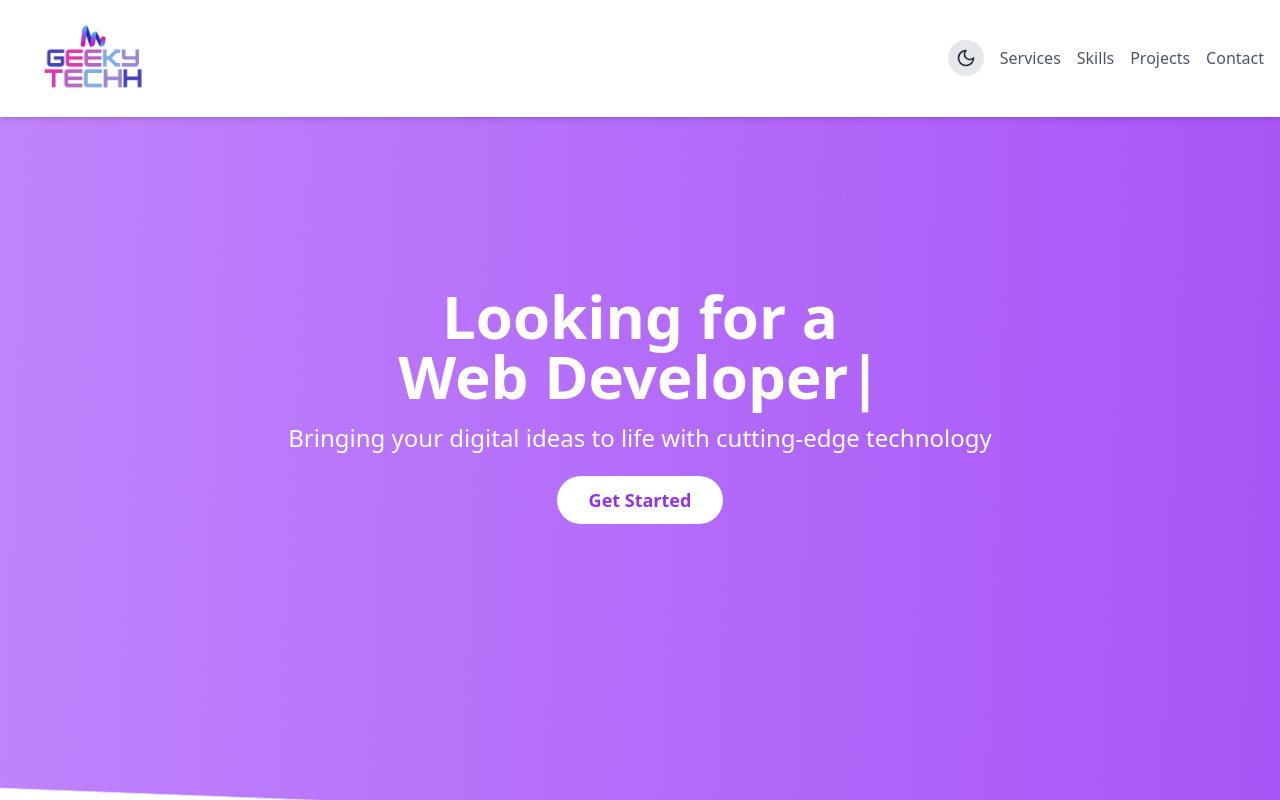
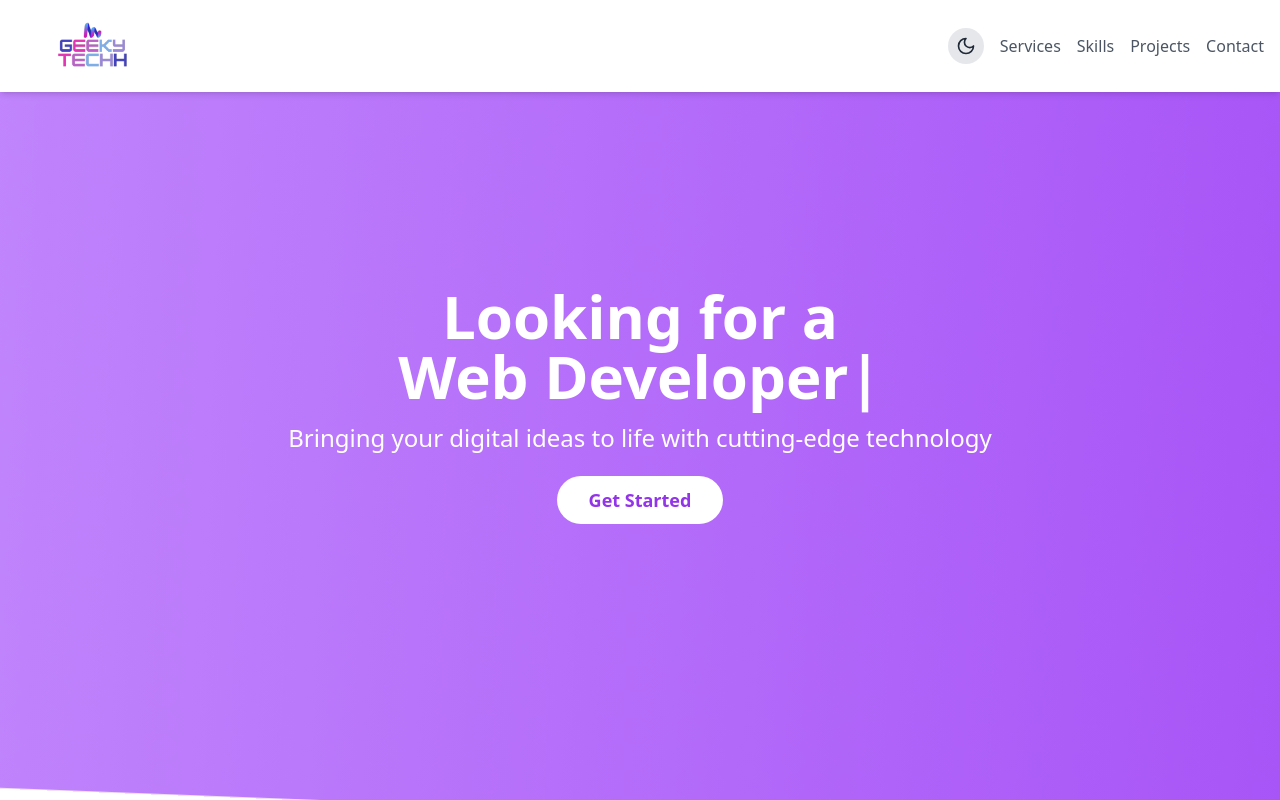
Before and after one commit to shaikhsameer18/GeekyTechh-2.0, a Next.js app: page / in a window 1280 px wide. Shown: the top 800 px of the page. Built offline with nearby package versions, Linux system fonts and the light colour scheme.

Commit message:
Website Updated 3

```diff
--- a/app/components/Header.tsx
+++ b/app/components/Header.tsx
@@ -22,13 +22,15 @@ export default function Header() {
   return (
     <header className="fixed top-0 left-0 right-0 z-50 bg-white dark:bg-gray-900 shadow-md">
       <div className="container mx-auto px-4 py-4 flex justify-between items-center">
-        <a href="#" aria-label="Home">
-          <Image
-            src={Logo}
-            alt="Geeky Techh Logo"
-            width={150}
-            height={20}
-          />
+        <a href="#" aria-label="Home" className="flex-shrink-0">
+          <div className="relative w-[150px] h-[60px]">
+            <Image
+              src={Logo}
+              alt="Geeky Techh Logo"
+              layout="fill"
+              objectFit="contain"
+            />
+          </div>
         </a>
         <div className="flex items-center">
           <button
```
Also changed, not shown: app/assets/small-logo.png (added).
